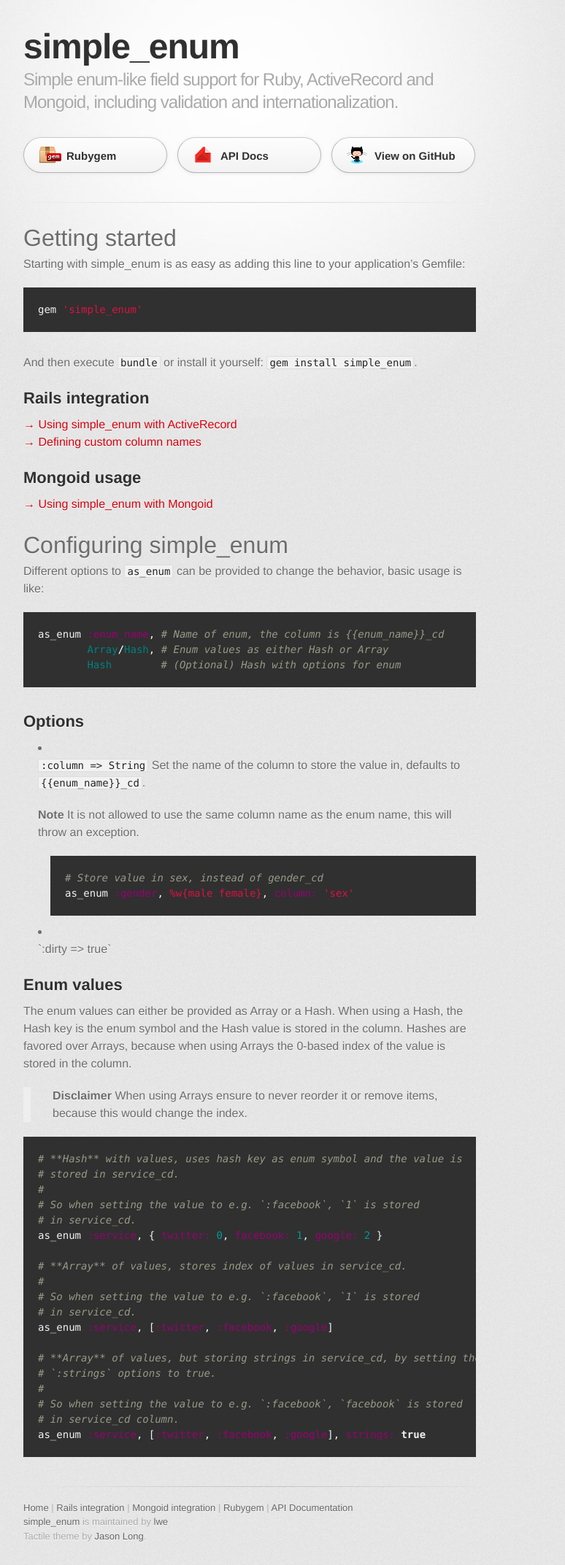
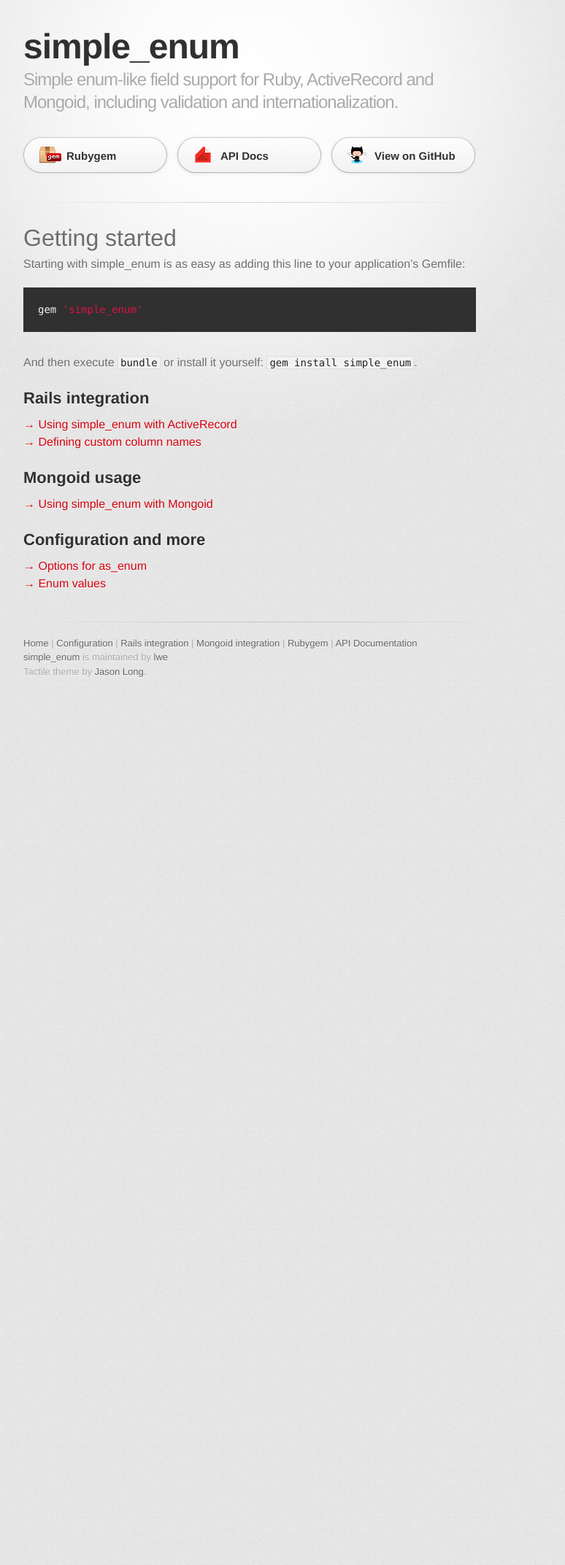
Before and after one commit to lwe/simple_enum, a Jekyll site: the page built from index.md, in a window 1280 px wide. Shown: the whole page at 73% size, without its empty margins (298-1072 px from the left). Built offline with Jekyll 4.4.1, drawn with Linux system fonts in a browser that asks for light colours; some web fonts are replaced; Markdown is read by kramdown in place of the engine named in the settings; after the commit the page ends 960 px from its top, so only the background shows below that.

Commit message:
explain options

```diff
--- a/_layouts/default.html
+++ b/_layouts/default.html
@@ -40,8 +40,9 @@
         </section>
 
         <footer>
-          <a href="index.html">Home</a> | <a href="rails.html">Rails integration</a> | <a href="mongoid.html">Mongoid integration</a> |
-          <a href="https://rubygems.org/gems/simple_enum">Rubygem</a> | <a href="http://rubydoc.info/gems/simple_enum">API Documentation</a>
+          <a href="index.html">Home</a> | <a href="enum.html">Configuration</a> | <a href="rails.html">Rails integration</a> |
+          <a href="mongoid.html">Mongoid integration</a> | <a href="https://rubygems.org/gems/simple_enum">Rubygem</a> |
+          <a href="http://rubydoc.info/gems/simple_enum">API Documentation</a>
           <br>
           <a href="https://github.com/lwe/simple_enum">simple_enum</a> is maintained by <a href="https://github.com/lwe">lwe</a>
           <br>
--- a/index.md
+++ b/index.md
@@ -24,67 +24,7 @@
 
 [→ Using simple_enum with Mongoid](mongoid.html)<br>
 
-# Configuring simple_enum
+## Configuration and more
 
-Different options to `as_enum` can be provided to change the behavior, basic
-usage is like:
-
-{% highlight ruby %}
-as_enum :enum_name, # Name of enum, the column is {{ "{{enum_name" }}}}_cd
-        Array/Hash, # Enum values as either Hash or Array
-        Hash        # (Optional) Hash with options for enum
-{% endhighlight %}
-
-## Options
-
-<ul>
-  <li>
-    <p>
-      <code>:column => String</code> Set the name of the column to store the value in, defaults to
-      <code>{{ "{{enum_name" }}}}_cd</code>.
-    </p>
-    <p>
-      <strong>Note</strong> It is not allowed to use the same column name as the enum name, this will
-      throw an exception.
-    </p>
-{% highlight ruby %}
-# Store value in sex, instead of gender_cd
-as_enum :gender, %w{male female}, column: 'sex'
-{% endhighlight %}
-  </li>
-  <li>
-    <p>`:dirty => true`</p>
-  </li>
-</ul>
-
-## Enum values
-
-The enum values can either be provided as Array or a Hash. When using a Hash, the
-Hash key is the enum symbol and the Hash value is stored in the column. Hashes are
-favored over Arrays, because when using Arrays the 0-based index of the value is
-stored in the column.
-
-> **Disclaimer** When using Arrays ensure to never reorder it or remove items,
-> because this would change the index.
-
-{% highlight ruby %}
-# **Hash** with values, uses hash key as enum symbol and the value is
-# stored in service_cd.
-#
-# So when setting the value to e.g. `:facebook`, `1` is stored
-# in service_cd.
-as_enum :service, { twitter: 0, facebook: 1, google: 2 }
-
-# **Array** of values, stores index of values in service_cd.
-#
-# So when setting the value to e.g. `:facebook`, `1` is stored
-# in service_cd.
-as_enum :service, [:twitter, :facebook, :google]
-
-# **Array** of values, but storing strings in service_cd, by setting the
-# `:strings` options to true.
-#
-# So when setting the value to e.g. `:facebook`, `facebook` is stored
-# in service_cd column.
-as_enum :service, [:twitter, :facebook, :google], strings: true
-{% endhighlight %}
+[→ Options for as_enum](enum.html#Options)<br>
+[→ Enum values](enum.html#Enum+values)
--- a/stylesheets/stylesheet.css
+++ b/stylesheets/stylesheet.css
@@ -353,8 +353,17 @@
   padding-left: 3px;
 }
 
-dl dt {
-  color: #303030;
+dl dt,
+dl dt code {
+  background: #f2f2f2;
+  display: block;
+  margin: 0;
+  border: 0;
+}
+
+dl dd {
+  border-left: 10px solid #f2f2f2;
+  padding-left: 10px;
 }
 
 footer {
```
Also changed, not shown: enum.md (added, +125 -0 lines).
